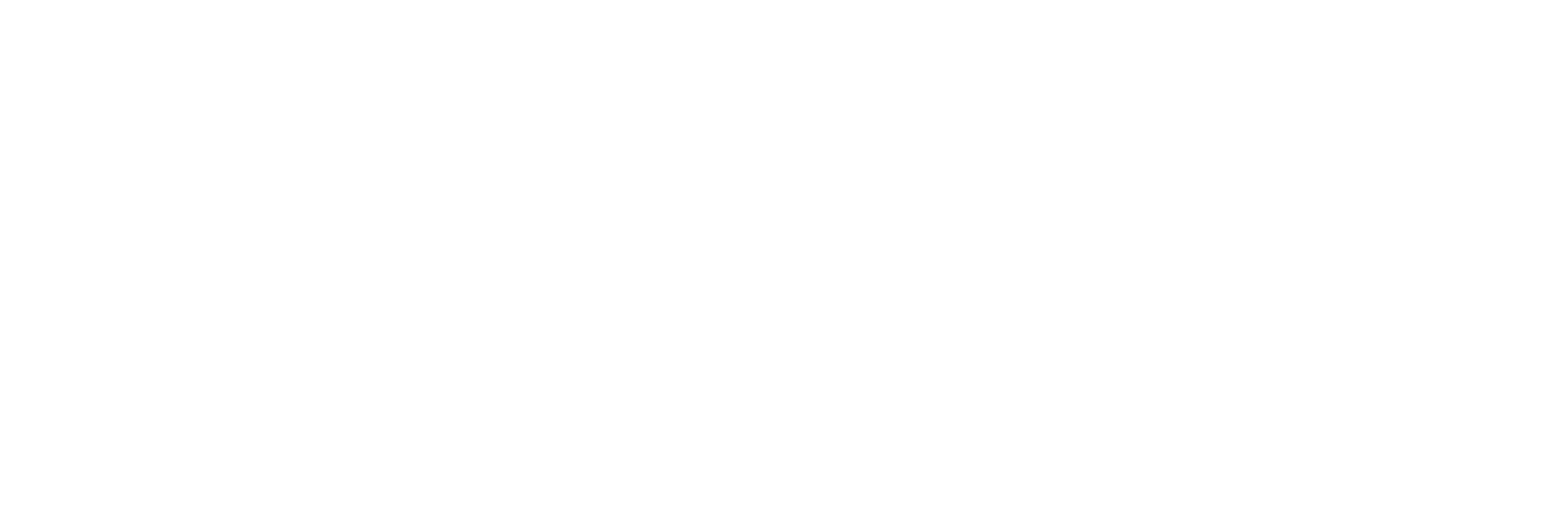
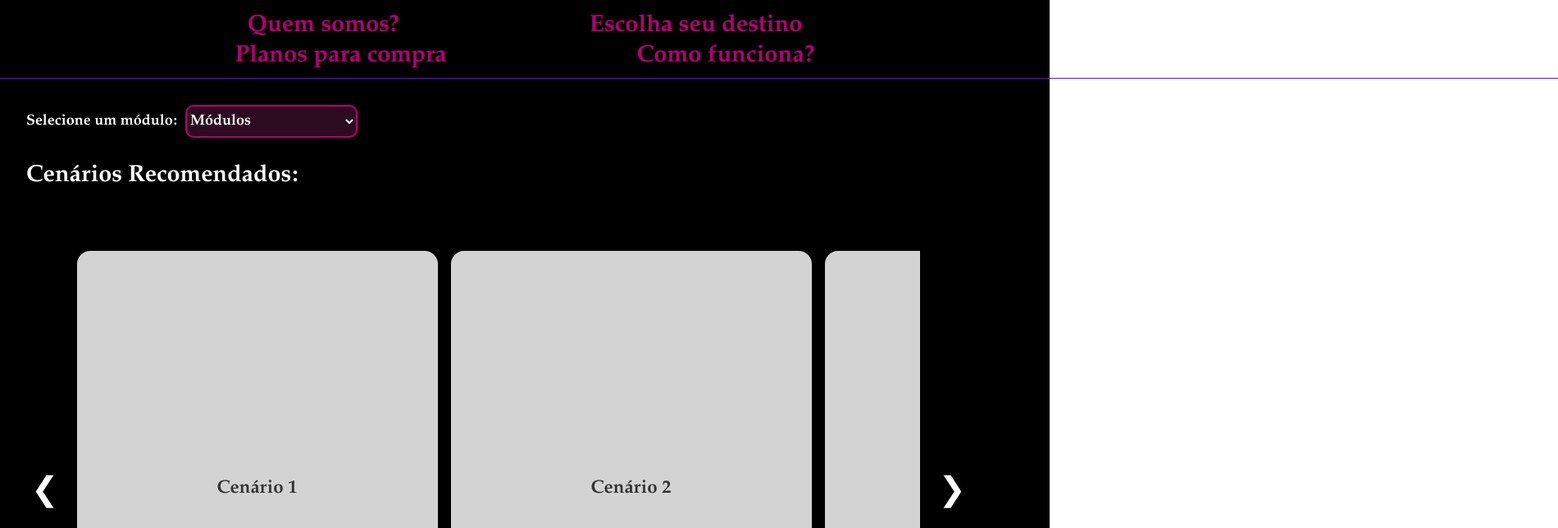
Before and after one commit to Galequiru/real-mente, a React (Create React App) app in the folder front-end/real-mente/: page /escolha-seu-destino in a window 1280 px wide. Before the commit this address had no page. Shown: the part 60-704 px from the top of the page at 82% size, 1900 px wide, since content can reach past the window. Built offline with nearby package versions, Linux system fonts and the light colour scheme.

Commit message:
desenvolvimento e finalização da pagina de escolher destino

```diff
--- a/front-end/real-mente/src/App.js
+++ b/front-end/real-mente/src/App.js
@@ -5,11 +5,13 @@
 import Header from './components/Header'
 import Footer from './components/Footer'
 import Cadastro from './pages/cadastro/Cadastro'
+import EscolhaDestino from './pages/escolhaDestino/EscolhaDestino'
 
 function App() {
     return(
         <Router>
             <Routes>
+
       <Route path="/" element={<Cadastro />} />
       <Route path="/home" element={
         <>
@@ -17,8 +19,18 @@
           <Home />
 
           <Footer />
-        </>
+          </>
+          } />
+
+         <Route path="/escolha-seu-destino" element={
+          <>
+            <Header />
+            <EscolhaDestino />
+
+            <Footer />
+          </>
       } />
+
     </Routes>
         </Router>
     )
--- a/front-end/real-mente/src/components/Header.css
+++ b/front-end/real-mente/src/components/Header.css
@@ -16,7 +16,7 @@
 }
 
 .botaoH:hover{
-    font-size: 30px;
+    transform: scale(1.05);
     color: #5A12E4;
 }
 
@@ -29,7 +29,8 @@
 }
 
 .logo:hover{
-    width: 240px;
+    transform: scale(1.05);
+
 }
 
 .linhaH {
--- a/front-end/real-mente/src/components/Header.jsx
+++ b/front-end/real-mente/src/components/Header.jsx
@@ -6,14 +6,14 @@
 function Header() {
     return (
         <div className = "header">
-           <Link to = "/app/">
+           <Link to = "/home">
                 <img src = {logo} alt = "Logo" className = "logo" />
             </Link>
             <br />
-            <Link to = "/app/quem-somos"><button className = "botaoH">Quem somos?</button></Link>
-            <Link to = "/app/escolha-seu-destino"><button className = "botaoH">Escolha seu destino</button></Link>
-            <Link to = "/app/planos-para-compra"><button className = "botaoH">Planos para compra</button></Link>
-            <Link to = "/app/como-funciona"><button className = "botaoH">Como funciona?</button></Link>
+            <Link to = "/quem-somos"><button className = "botaoH">Quem somos?</button></Link>
+            <Link to = "/escolha-seu-destino"><button className = "botaoH">Escolha seu destino</button></Link>
+            <Link to = "/planos-para-compra"><button className = "botaoH">Planos para compra</button></Link>
+            <Link to = "/como-funciona"><button className = "botaoH">Como funciona?</button></Link>
             <hr className = "linhaH" />
         </div>
     )
--- a/front-end/real-mente/src/pages/cadastro/Cadastro.css
+++ b/front-end/real-mente/src/pages/cadastro/Cadastro.css
@@ -48,9 +48,7 @@
 }
 
 .cadastrarC:hover{
-    height: 65px;
-    width: 215px;
-    font-size: 26px;
+    transform: scale(1.05);
     box-shadow: 0 6px 8px rgba(0, 0, 0, 0.355);
 
 }
@@ -70,9 +68,8 @@
 }
 
 .loginC:hover{
-    height: 55px;
-    width: 205px;
-    font-size: 26px;
+    transform: scale(1.05);
+
     box-shadow: 0 6px 8px rgba(0, 0, 0, 0.355);
 
 }
--- /dev/null
+++ b/front-end/real-mente/src/pages/escolhaDestino/EscolhaDestino.css
@@ -0,0 +1,95 @@
+.escolhaDestino{
+    flex-direction: column;
+    align-items: center;
+    font-family: Garamond, Baskerville, "Baskerville Old Face", "Hoefler Text", "Times New Roman", serif;
+    background-color: #000000;
+    color: #ffffff;
+    font-size: x-large;
+    height: 80vh;
+    font-weight: 1000;
+    margin-top: -8px;
+    margin-bottom: -10px;
+    padding: 2rem;
+    box-sizing: border-box;
+}
+
+.selecaoDest{
+    font-size: large;
+    margin-right: 10px;
+    font-weight: bold;
+}
+
+.selecaoDestInput{
+    color: rgb(255, 255, 255);
+    font-weight: bold;
+    cursor: pointer;
+    border: 2px solid #B50073;
+    border-radius: 10px;
+    height: 40px;
+    width: 210px;
+    font-family: Garamond, Baskerville, "Baskerville Old Face", "Hoefler Text", "Times New Roman", serif;
+    background-color: #ca369437;
+    font-size: large;
+
+}
+
+.subtitulo{
+    font-size: 1.8rem;
+    margin-bottom: 1.5rem;
+}
+
+.carrossel{
+    display: flex;
+    align-items: center;
+    justify-content: center;
+    gap: 1rem;
+    width: 100%;
+    max-width: 90vw;
+    overflow: hidden;
+}
+
+.arrow{
+    background: none;
+    color: white;
+    font-size: 2.5rem;
+    border: none;
+    cursor: pointer;
+    transition: transform 0.2s ease;
+    z-index: 1;
+}
+
+.arrow:hover{
+    transform: scale(1.2);
+}
+
+.cardsDest{
+    display: flex;
+    gap: 1rem;
+    overflow-x: auto;
+    scroll-behavior: smooth;
+    padding: 1rem 0;
+    max-width: 100%;
+}
+
+.cardsDest::-webkit-scrollbar{
+    display: none;
+}
+
+.cardDest{
+    flex: 0 0 auto;
+    width: 440px;
+    height: 580px;
+    background-color: #d3d3d3;
+    border-radius: 16px;
+    display: flex;
+    align-items: center;
+    justify-content: center;
+    color: #333;
+    font-weight: bold;
+    font-size: 1.4rem;
+    transition: transform 0.3s;
+}
+
+.cardDest:hover{
+    transform: scale(1.05);
+}
--- /dev/null
+++ b/front-end/real-mente/src/pages/escolhaDestino/EscolhaDestino.jsx
@@ -0,0 +1,47 @@
+import React, { useRef } from 'react'
+import './EscolhaDestino.css'
+
+const EscolhaDestino = () => {
+  const cardsRef = useRef(null)
+
+  const scrollLeft = () => {
+    cardsRef.current.scrollBy({ left: -250, behavior: 'smooth' })
+  }
+
+  const scrollRight = () => {
+    cardsRef.current.scrollBy({ left: 250, behavior: 'smooth' })
+  }
+
+  return (
+    <div className="escolhaDestino">
+      <label htmlFor="materia" className="selecaoDest">Selecione um módulo:</label>
+
+      <select id="materia" className="selecaoDestInput" defaultValue="modulos">
+        <option value="modulos" disabled>Módulos</option>
+        <option value="humanas">Humanas</option>
+        <option value="exatas">Exatas</option>
+        <option value="biologicas">Biológicas</option>
+        <option value="arte">Arte</option>
+      </select>
+        <br />
+        <br />
+      <label className="subtitulo">Cenários Recomendados:</label>
+      <br />
+      <br />
+      <br />
+      <div className="carrossel">
+        <button className="arrow" onClick={scrollLeft}>❮</button>
+        <div className="cardsDest" ref={cardsRef}>
+          <div className="cardDest">Cenário 1</div>
+          <div className="cardDest">Cenário 2</div>
+          <div className="cardDest">Cenário 3</div>
+          <div className="cardDest">Cenário 4</div>
+          <div className="cardDest">Cenário 5</div>
+        </div>
+        <button className="arrow" onClick={scrollRight}>❯</button>
+      </div>
+    </div>
+  )
+}
+
+export default EscolhaDestino
```
